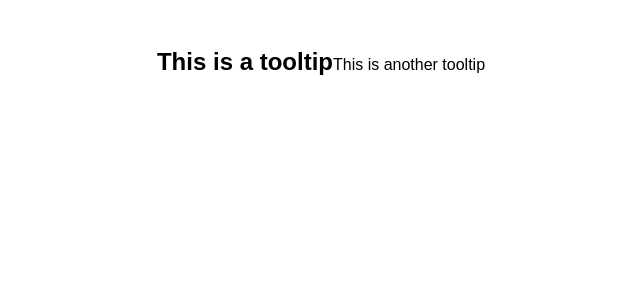
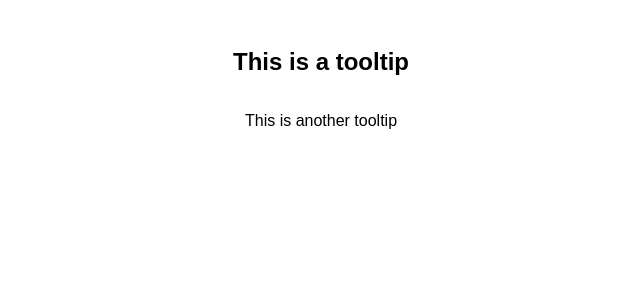
Before and after one commit to acciojob/react-composition-3-soumyabratam6, a React app: page / in a window 1280 px wide. Shown: the top 300 px of the page, without its empty margins (319-959 px from the left). Built offline with nearby package versions, Linux system fonts and the light colour scheme.

Commit message:
app.js and tooltip.js fix and added

```diff
--- a/src/components/App.js
+++ b/src/components/App.js
@@ -6,12 +6,12 @@ const App = () => {
   return (
     <div>
         <div className="App">
-        <Tooltip text="This is a tooltip for the first element">
-    <h2 className="tooltip highlight">This is a tooltip</h2>
-</Tooltip>
-<Tooltip text="This is a tooltip for the second element">
-    <p className="tooltip highlight">This is another tooltip</p>
-</Tooltip>
+          <Tooltip text="This is a tooltip for the first element">
+            <h2 className="highlight">This is a tooltip</h2>
+          </Tooltip>
+          <Tooltip text="This is a tooltip for the second element">
+            <p className="highlight">This is another tooltip</p>
+          </Tooltip>
     </div>
     </div>
   )
--- a/src/components/Tooltip.js
+++ b/src/components/Tooltip.js
@@ -6,10 +6,12 @@ const Tooltip =({ text, children})=>{
   const showTooltip =()=>setVisible(true);
   const hideTooltip =()=>setVisible(false);
   return (
-    <div className='tooltip' onMouseEnter={showTooltip} onMouseLeave={hideTooltip}>
-    {children}
-    {visible && <div className="tooltiptext">{text}</div>}
-</div>
+    <div onMouseEnter={showTooltip} onMouseLeave={hideTooltip}>
+      <div className='tooltip'>
+        {children}
+        {visible && <div className="tooltiptext">{text}</div>}
+      </div>
+    </div>
   );
 }
 export default Tooltip;
--- a/src/styles/Tooltip.css
+++ b/src/styles/Tooltip.css
@@ -14,7 +14,7 @@
     padding: 5px;
     position: absolute;
     z-index: 1;
-    bottom: 125%;
+    bottom: 55%;
     left: 50%;
     margin-left: -60px;
     opacity: 0;
@@ -27,6 +27,3 @@
   }
 
   /* Additional styling for highlighted text in App component */
-  /* .highlight {
-    background-color: yellow;
-  } */
```
